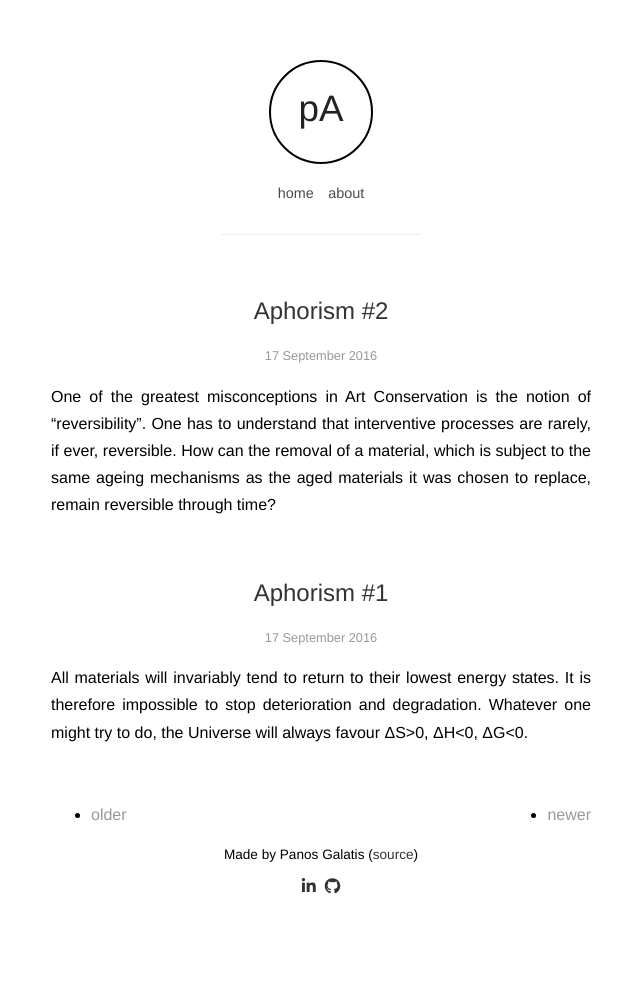
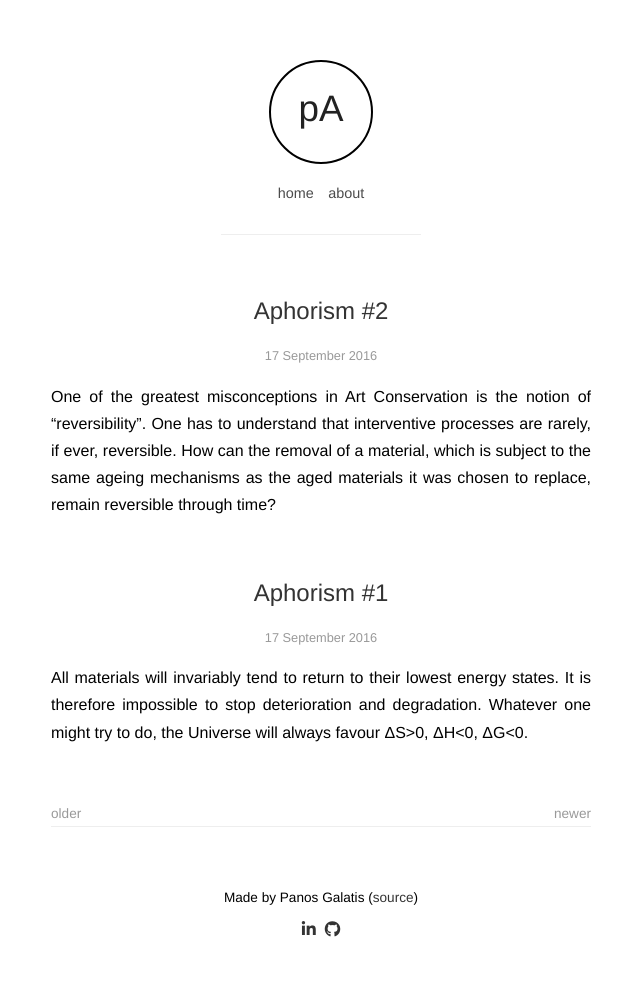
Before and after one commit to pgalatis/pgalatis.github.io, a Jekyll site: the page built from index.html, in a window 1280 px wide. Shown: the whole page, without its empty margins (319-959 px from the left). Built offline with Jekyll 4.4.1, drawn with Linux system fonts in a browser that asks for light colours; nearby versions of some CDN libraries; the list of posts is cut into pages by our own code; before the commit the page ends 956 px from its top, so only the background shows below that.

Commit message:
Various changes

```diff
--- a/index.html
+++ b/index.html
@@ -25,7 +25,7 @@ layout: default
 		{% endfor %}
 </div>
 
-<div class="pgn">
+<div class="pagination group">
 		<ul>
 			{% if paginator.next_page %}
     				<li class="older"><a href="{{ paginator.next_page_path }}" title="Older"><span class="fa fa-chevron-left"></span>&nbsp;&nbsp;<span class="older-entries">older</span></a></li>
```
